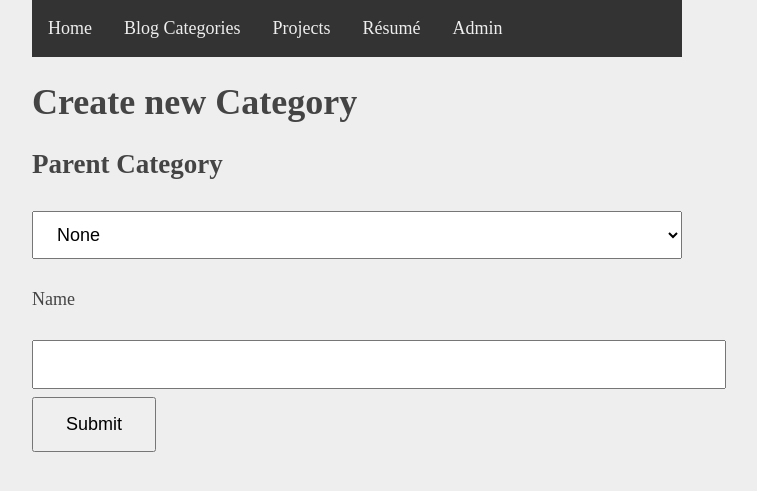
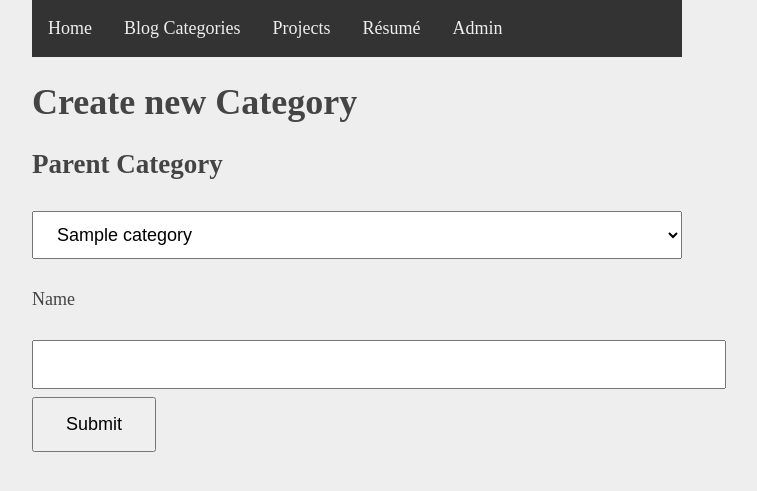
Before and after one commit to mkmoisen/blog, a Flask app: page /admin/category/ in a window 1280 px wide. Shown: the top 491 px of the page, without its empty margins (283-1040 px from the left). Run offline with Flask 2, Linux system fonts and the light colour scheme; the visitor is signed in with stand-in values (Sample User, id 1); tables that the repository leaves empty hold one stand-in row (values such as "Sample post").

Commit message:
created a Uncategorized category as a true category; turned http/s into a variable

```diff
--- a/blog/settings.py
+++ b/blog/settings.py
@@ -9,6 +9,7 @@ class Config(object):
     SECRET_KEY = os.urandom(32) # this will invalidate session each time good for debugging login stuff
     DATABASE = 'sqlite'
     SQLALCHEMY_DATABASE_URI = 'sqlite:///{}'.format(db)
+    WEB_PROTOCOL = 'http://'  # 'https://'
 
 try:
     from blog.local_settings import *
--- a/blog/templates/404.html
+++ b/blog/templates/404.html
@@ -1,8 +1,6 @@
 {% extends "base.html" %}
 {% block meta %}
-    <title>Matthew Moisen</title>
-    <meta name="description" content="Matthew Moisen's blog for programming, homebrewing, and miscellaneous activities."/>
-    <link rel="canonical" href="http://matthewmoisen.com/">
+    <title>Matthew Moisen Page not Found</title>
 {% endblock %}
 {% block css %}
 
--- a/blog/templates/500.html
+++ b/blog/templates/500.html
@@ -1,8 +1,6 @@
 {% extends "base.html" %}
 {% block meta %}
-    <title>Matthew Moisen</title>
-    <meta name="description" content="Matthew Moisen's blog for programming, homebrewing, and miscellaneous activities."/>
-    <link rel="canonical" href="http://matthewmoisen.com/">
+    <title>Matthew Moisen Server Error</title>
 {% endblock %}
 {% block css %}
 
--- a/blog/templates/admin-category-create.html
+++ b/blog/templates/admin-category-create.html
@@ -28,8 +28,10 @@
             <select name="category_parent_id">
                 <option value="">None</option>
                 {% for category in categories %}
-                    {% if category.id != category_id %}
-                    <option value="{{category.id}}" {{ 'selected' if category_parent_id == category.id else '' }}>{{ '&nbsp;'|safe * category.depth * 4}}{{ category.name }}</option>
+                    {% if category.name != 'Uncategorized' %}
+                        {% if category.id != category_id %}
+                        <option value="{{category.id}}" {{ 'selected' if parent_id == category.id else '' }}>{{ '&nbsp;'|safe * category.depth * 4}}{{ category.name }}</option>
+                        {% endif %}
                     {% endif %}
                 {% endfor %}
 
--- a/blog/templates/admin-post-create.html
+++ b/blog/templates/admin-post-create.html
@@ -79,7 +79,6 @@ $(document).ready(function(){
 
             <h2>Main Category</h2>
             <select name="main_category_id">
-                <option value="">Uncategorized</option>
                 {% for category in categories %}
                 <option value="{{category.id}}" {{ 'selected' if main_category_id == category.id else '' }}>{{ '&nbsp;'|safe * category.depth * 4}}{{ category.name }}</option>
                 {% endfor %}
@@ -88,8 +87,9 @@ $(document).ready(function(){
             <h2>Other Categories</h2>
             <select id="other-category-ids" name="other_category_ids" multiple>
                 {% for category in categories %}
-                <option value="{{category.id}}" {{ 'selected' if category.id in other_category_ids else '' }}>{{ '&nbsp;'|safe * category.depth * 4}}{{category.name}}</option>
-
+                    {% if category.name != 'Uncategorized' %}
+                    <option value="{{category.id}}" {{ 'selected' if category.id in other_category_ids else '' }}>{{ '&nbsp;'|safe * category.depth * 4}}{{category.name}}</option>
+                    {% endif %}
                 {% endfor %}
             </select>
 
--- a/blog/templates/admin-post.html
+++ b/blog/templates/admin-post.html
@@ -1,8 +1,6 @@
 {% extends "base.html" %}
 {% block meta %}
     <title>Matthew Moisen</title>
-    <meta name="description" content="Matthew Moisen's blog for programming, homebrewing, and miscellaneous activities."/>
-    <link rel="canonical" href="http://matthewmoisen.com/">
 {% endblock %}
 {% block css %}
 
--- a/blog/templates/home.html
+++ b/blog/templates/home.html
@@ -1,8 +1,8 @@
 {% extends "base.html" %}
 {% block meta %}
     <title>Matthew Moisen</title>
-    <meta name="description" content="Matthew Moisen's blog for programming, homebrewing, and miscellaneous activities."/>
-    <link rel="canonical" href="http://matthewmoisen.com/">
+    <meta name="description" content="Matthew Moisen's official website relating to programming, homebrewing, and miscellaneous activities."/>
+    <link rel="canonical" href="{{web_protocol}}matthewmoisen.com/">
 {% endblock %}
 {% block css %}
 
--- a/blog/templates/post.html
+++ b/blog/templates/post.html
@@ -2,7 +2,7 @@
 
 {% block meta %}
     <meta name="description" content="{{description}}"/>
-    <link rel="canonical" href="http://matthewmoisen.com/blog/{{url_name}}/">
+    <link rel="canonical" href="{{web_protocol}}matthewmoisen.com/blog/{{url_name}}/">
     <title>{{title}}</title>
 {% endblock %}
 
@@ -60,7 +60,8 @@
         </form>
         <hr>
         {% for comment in comments %}
-            <p>Name: {{comment.name}}</p>
+            <p>Name: {{comment.name}} </p>
+            <p>Creation Date: {{comment.creation_date}}</p>
             <p>{{comment.content}}</p>
             <hr/>
         {% endfor %}
--- a/blog/views/__init__.py
+++ b/blog/views/__init__.py
@@ -52,6 +52,13 @@ def page_not_found(error):
 def page_not_found(error):
     app.logger.debug("I AM 500 LOL")
     return render_template('500.html')
+
+@app.context_processor
+def inject_global_vars():
+    return {
+        'web_protocol': app.config['WEB_PROTOCOL']
+    }
+
 '''
 def try_except(func):
     @wraps(func)
--- a/blog/views/home.py
+++ b/blog/views/home.py
@@ -33,6 +33,9 @@ def login_required(f):
 
     return _login_required
 
+def get_uncategorized_id():
+    uncategorized = db.session.query(Category).filter_by(name='Uncategorized').one()
+    return uncategorized.id
 
 @app.route('/blog/')
 @try_except()
@@ -112,8 +115,8 @@ def home():
             'title': p.title,
             'post_id': p.id,
             'url_name': p.url_name,
-            'category': c.name if c is not None else 'Uncategorized',
-            'category_id': c.id if c is not None else 0
+            'category': c.name,
+            'category_id': c.id
 
         }
         for p, c in posts
@@ -132,11 +135,11 @@ def admin_post():
     posts = [
         {
             'title': p.title,
-            'category': c.name if c is not None else 'Uncategorized',
+            'category': c.name,
             'post_id': p.id,
             'is_published': p.is_published,
             'url_name': p.url_name,
-            'category_id': c.id if c is not None else 0
+            'category_id': c.id
         }
         for p, c in posts
     ]
@@ -298,15 +301,6 @@ def category():
 
     app.logger.debug("Categories is {}".format(categories))
 
-    uncategorized = db.session.query(func.count(1)).select_from(Post).outerjoin(CategoryPost) \
-        .filter(CategoryPost.id == None).filter(Post.is_published == True).one()
-
-    if uncategorized[0]:
-        categories.append({
-            'depth': 0, 'name': 'Uncategorized', 'category_id': 0, 'count': uncategorized[0]
-        })
-
-
     is_admin = check_admin_status()
 
 
@@ -329,12 +323,8 @@ def resume():
 def category_posts(category_id):
     # Uncategorized have category_id of Null. Because strings cannot be passed, make sure to pass a 0 instead
 
-    if category_id == 0:
-        category_id = None
-        category_name = "Uncategorized"
-    else:
-        category = db.session.query(Category).filter_by(id=category_id).one()
-        category_name = category.name
+    category = db.session.query(Category).filter_by(id=category_id).one()
+    category_name = category.name
 
     posts = db.session.query(Post).join(CategoryPost) \
         .filter(CategoryPost.category_id == category_id) \
@@ -415,16 +405,23 @@ def admin_create():
 
     # Create temporary Resume post
     dt = datetime.now()
+    uncategorized = Category(name='Uncategorized', creation_date=dt, last_modified_date=dt)
+    projects = Category(name='Projects', creation_date=dt, last_modified_date=dt)
+    db.session.add(uncategorized)
+    db.session.add(projects)
+    db.session.flush()
+
     post = Post(user_id=user.id, title=u"Résumé", url_name='resume', description=u'Résumé for Matthew Moisen',
                 content=u'My Résumé', is_published=True, creation_date=dt, last_modified_date=dt,
-                is_commenting_disabled=True)
+                is_commenting_disabled=True, category_id=uncategorized.id)
     db.session.add(post)
+    db.session.flush()
+
+    category_post = CategoryPost(category_id=uncategorized.id, post_id=post.id)
+    db.session.add(category_post)
 
     # Create Projects Category
-    uncategorized = Category(name='Uncategorized', creation_date=dt, last_modified_dt=dt)
-    projects = Category(name='Projects', creation_date=dt, last_modified_date=dt)
-    db.session.add(uncategorized)
-    db.session.add(category)
+
 
     db.session.commit()
 
@@ -509,16 +506,14 @@ def get_categories(back=None):
 @try_except()
 @login_required
 def admin_category_create(category_id=None):
-    category_id = '' if category_id is None else category_id
     name = ''
-    parent_id = session.pop('parent_id', None)
-    if parent_id is None:
-        parent_id = ''
+    parent_id = session.get('parent_id', None)
+    app.logger.debug("parent_id {}".format(parent_id))
 
     categories = get_categories()
 
     if request.method == 'GET':
-        if category_id != '':
+        if category_id is not None:
             # This is for updates
             category = db.session.query(Category).filter_by(id=category_id).one()
             name = category.name
@@ -540,7 +535,12 @@ def admin_category_create(category_id=None):
         except ValueError:
             parent_id = None
 
-        if category_id == '':
+        try:
+            category_id = int(category_id)
+        except ValueError:
+            category_id = None
+
+        if category_id is None:
             category = Category()
         else:
             category = db.session.query(Category).filter_by(id=category_id).one()
@@ -548,13 +548,16 @@ def admin_category_create(category_id=None):
         category.name = name
         category.parent_id = parent_id
 
+        # This makes it easy to make a bunch of categories under a parent
+        session['parent_id'] = parent_id
+
         db.session.add(category)
         try:
             db.session.commit()
         except IntegrityError as ex:
             flash(ex.message, 'error')
-            session['parent_id'] = parent_id
-            return redirect(url_for('admin_category_create'), categories=categories)
+
+            return redirect(url_for('admin_category_create'))
         else:
             flash("Category '{}' created successfully".format(name), 'success')
             ping_google_sitemap()
@@ -599,7 +602,7 @@ def upload_image():
 
 
 @app.route('/admin/post/new/', methods=['GET', 'POST'])
-@app.route('/admin/post/<int:post_id>/', methods=['GET','POST'])
+@app.route('/admin/post/<int:post_id>/', methods=['GET', 'POST'])
 @try_except()
 @login_required
 def admin_post_create(post_id=None):
@@ -613,16 +616,14 @@ def admin_post_create(post_id=None):
         session['post_id'] = post_id
         session['is_commenting_disabled'] = is_commenting_disabled
 
+    app.logger.debug("wtf {}".format(request.args))
 
-    main_category_id = request.args.get('main_category_id', '')
-    try:
-        main_category_id = int(main_category_id)
-    except ValueError:
-        main_category_id = ''
+    #main_category_id = request.args.get('main_category_id')
+    #main_category_id = int(main_category_id)
 
     title = session.pop('title', '')
     content = session.pop('content', '')
-    main_category_id = session.pop('main_category_id', main_category_id)
+    main_category_id = session.pop('main_category_id', '')
     other_category_ids = session.pop('other_category_ids', [])
     url_name = session.pop('url_name', '')
     description = session.pop('url_name', '')
@@ -633,6 +634,7 @@ def admin_post_create(post_id=None):
     if request.method == 'GET':
 
         if post_id != '':
+            # Edit
             post = db.session.query(Post).filter_by(id=post_id).one()
             title = post.title
             content = post.content
@@ -644,6 +646,12 @@ def admin_post_create(post_id=None):
 
             other_categories = db.session.query(CategoryPost).filter_by(post_id=post_id).all()
             other_category_ids = [other_category.category_id for other_category in other_categories]
+        else:
+            # New
+            main_category_id = get_uncategorized_id()
+
+        app.logger.debug("main category id {} {}".format(main_category_id, type(main_category_id)))
+        app.logger.debug("other_category_ids id {} {}".format(other_category_ids, type(other_category_ids)))
 
         return render_template('admin-post-create.html',
                                title=title,
@@ -674,23 +682,21 @@ def admin_post_create(post_id=None):
         app.logger.debug("other_category_ids is {}".format(other_category_ids))
 
         # Category can be null for an uncategorized post
-        if main_category_id == '':
-            main_category_id = None
-        else:
-            main_category_id = int(main_category_id)
+        # not any more ...
+        uncategorized_id = get_uncategorized_id()
+        main_category_id = int(main_category_id)
 
         other_category_ids = map(int, other_category_ids)
-
 
         app.logger.debug("other_category_ids is {}".format(other_category_ids))
 
         # If user forgot to select a main category id, pick the first one from other categories
-        if other_category_ids and main_category_id is None:
+        if other_category_ids and main_category_id == uncategorized_id:
             main_category_id = other_category_ids[0]
 
         # Make sure to add main_category_id if it wasn't selected in other_category_ids
         #if not other_category_ids and main_category_id is not None:
-        if main_category_id is not None and main_category_id not in other_category_ids:
+        if main_category_id != uncategorized_id and main_category_id not in other_category_ids:
             other_category_ids.append(main_category_id)
 
         dt = datetime.now()
@@ -1090,7 +1096,7 @@ site_map_url_template = u'''<url>
 def ping_google_sitemap():
     app.logger.warn("Pinging google site map isn't activated yet")
     return
-    url = 'https://www.google.com/ping?sitemap=https://matthewmoisen/sitemap.xml'
+    url = 'https://www.google.com/ping?sitemap={}matthewmoisen/sitemap.xml'.format(app.config['WEB_PROTOCOL'])
     try:
         r = requests.get(url)
     except requests.RequestException as ex:
@@ -1112,7 +1118,7 @@ def sitemap():
 {urls}
 </urlset>
 '''
-    PROTOCOL = 'http://'
+
     DOMAIN = 'matthewmoisen.com/'
     urls = []
     DATE_FORMAT = '%Y-%m-%d'
@@ -1139,7 +1145,7 @@ def sitemap():
                 max = unicode(max.strftime(DATE_FORMAT))
             else:
                 max = no_max
-            urls.append(make_url(u'{}{}{}/'.format(PROTOCOL, DOMAIN, url_postfix), last_modified_time=max,
+            urls.append(make_url(u'{}{}{}/'.format(app.config['WEB_PROTOCOL'], DOMAIN, url_postfix), last_modified_time=max,
                                  priority=priority))
 
     # Now do posts
@@ -1147,7 +1153,7 @@ def sitemap():
             .filter(Post.is_published == True):
         url_postfix = unicode(url_name)
         last_modified_time = unicode(last_modified_date.strftime(DATE_FORMAT))
-        urls.append(make_url(u'{}{}blog/{}/'.format(PROTOCOL, DOMAIN, url_postfix),
+        urls.append(make_url(u'{}{}blog/{}/'.format(app.config['WEB_PROTOCOL'], DOMAIN, url_postfix),
                              last_modified_time=last_modified_time, priority=u'0.5'))
 
     xml = template.format(urls=u''.join(urls))
```
Also changed, not shown: wordpress.py (+24 -8 lines).
